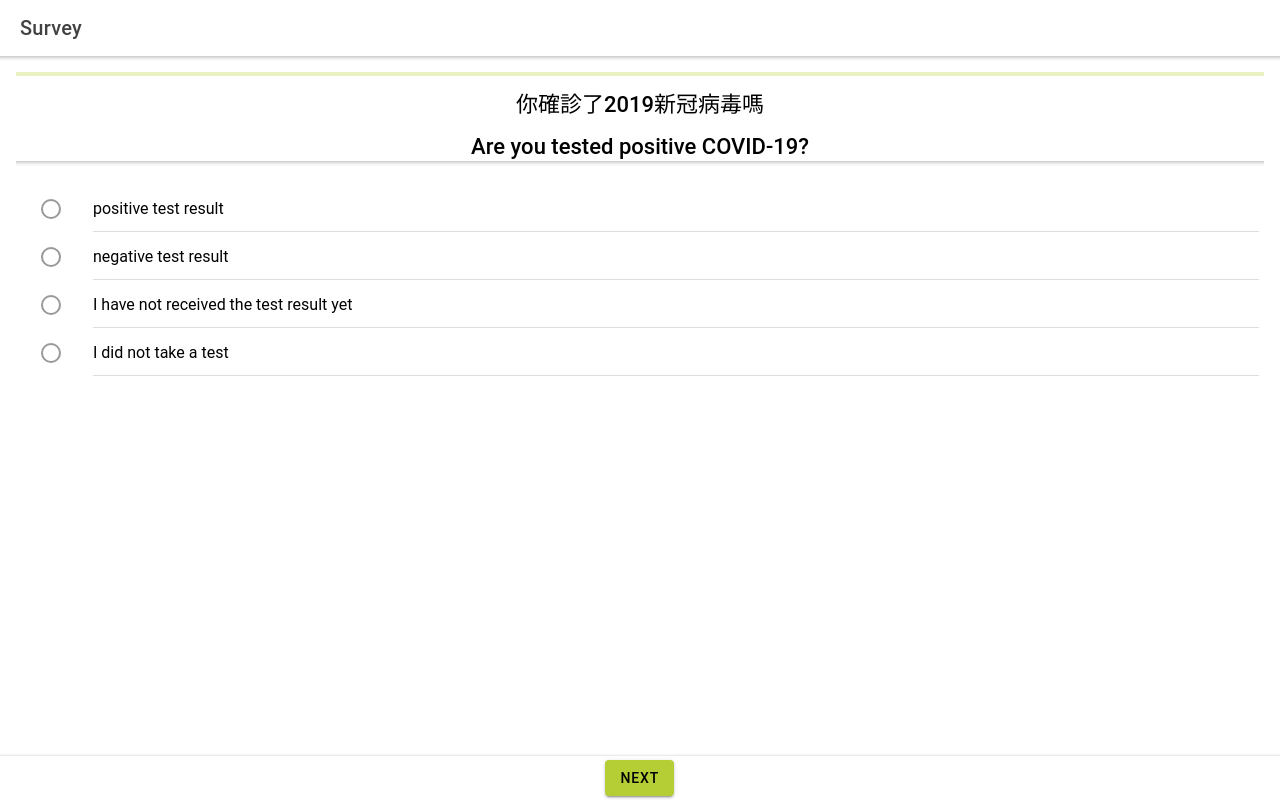
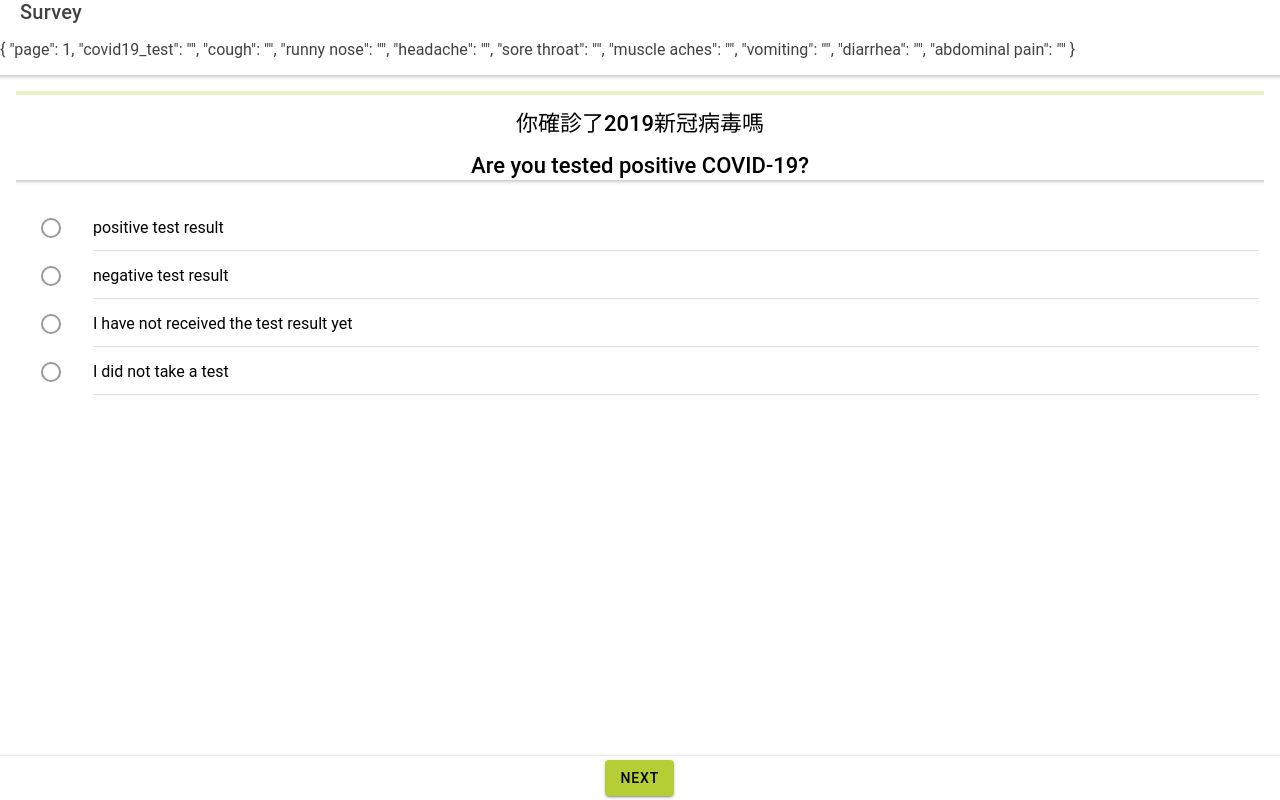
Before and after one commit to Jettissmart/template, a React (Create React App) app in the folder tryCamera/: page /home in a window 1280 px wide. Built offline with nearby package versions, Linux system fonts and the light colour scheme.

Commit message:
try to setState array

```diff
--- a/tryCamera/src/pages/Home.tsx
+++ b/tryCamera/src/pages/Home.tsx
@@ -137,16 +137,20 @@ function Part2(props: {
   updateFormData: (patch: Partial<FormState>) => void
 }) {
   const { formData, updateFormData } = props
- type chosenState = {"cough":string,
- "runny nose":string,
- "headache":string,
- "sore throat":string,
- "muscle aches":string,
- "vomiting":string,
- "diarrhea":string,
- "abdominal pain":string,}
+ type chosenState = [
+  { symptom: string, level:string  },
+]
 
-  const [chosen, setChosen] = useState<any>({});
+  const [chosen, setChosen] = useState<any>( [
+    {  symptom: "cough", level:"0"  },
+    {  symptom: "runny nose", level: "0" },
+    {  symptom: "headache", level: "0" },
+    {  symptom: "sore throat", level: "0" },
+    {  symptom: "muscle aches", level: "0" },
+    {  symptom: "vomiting", level: "0" },
+    {  symptom: "diarrhea", level: "0" },
+    { symptom: "abdominal pain", level: "0" },
+  ])
   const symptoms = [
     { id: 1, symptom: "cough", level:"0"  },
     { id: 2, symptom: "runny nose", level: "0" },
@@ -176,14 +180,15 @@ function Part2(props: {
                 {symptoms.map((symptom) =>
                   <IonItem key={symptom.id}>
                     <IonLabel>{symptom.symptom}</IonLabel>
-                    <IonSelect value={symptom.level} onIonChange={e =>{
+                    <IonSelect value={chosen.level} onIonChange={e =>{
+                        setChosen({
+
+                          // [symptom.symptom]: e.detail.value,
+                        });
                         updateFormData({
                         [symptom.symptom]: e.detail.value,
                       });
-                      setChosen({
-                        ...chosen,
-                        [symptom.symptom]: e.detail.value,
-                      });
+
                       console.log(e.detail.value);
                       console.log([symptom.symptom]);
                       console.log(chosen);
@@ -303,11 +308,12 @@ const Home = () => {
       <IonHeader>
         <IonToolbar>
           <IonTitle>Survey</IonTitle>
+          <p>{JSON.stringify(formData, null, 2)}</p>
         </IonToolbar>
       </IonHeader>
       <IonContent className="ion-padding">
         <Part formData={formData} updateFormData={updateFormData} />
-        <p>{JSON.stringify(formData, null, 2)}</p>
+        {/* <p>{JSON.stringify(formData, null, 2)}</p> */}
       </IonContent>
     </IonPage>
   )
```
